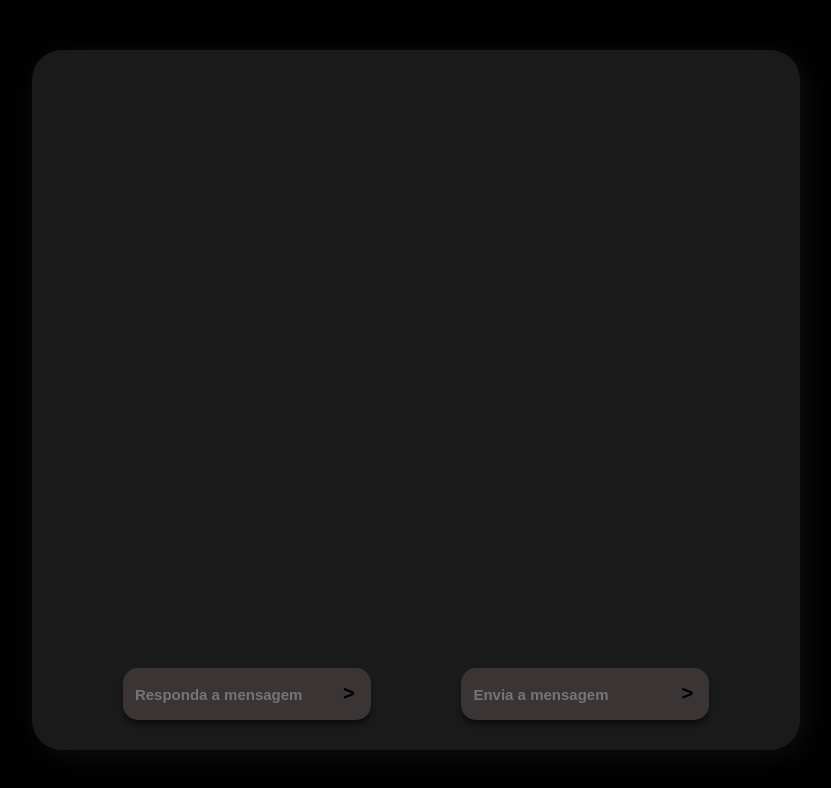
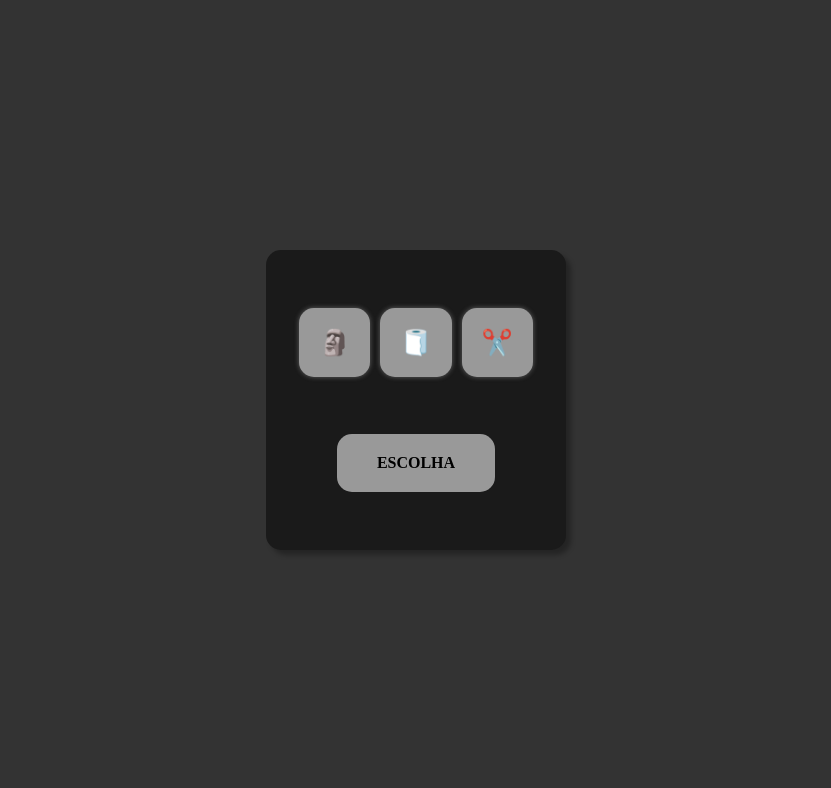
Before and after one commit to GUGOFO/Estudos-React, a React (Vite) app: page / in a window 1280 px wide. Shown: the top 788 px of the page, without its empty margins (224-1055 px from the left). Built offline with nearby package versions, Linux system fonts and the light colour scheme.

Commit message:
Pedra Papel Tesoura

```diff
--- a/src/App.jsx
+++ b/src/App.jsx
@@ -1,9 +1,9 @@
-import WatsapClone from "./jsx/_Projetos/WatsapClone/WatsapClone";
+import PedraPapelTesoura from "./jsx/_Projetos/PedraPapelTesoura/PedraPapelTesoura";
 
 function App(){
 
     return(
-        <WatsapClone/>
+        <PedraPapelTesoura/>
     );
 }
 
--- /dev/null
+++ b/src/jsx/_Projetos/PedraPapelTesoura/PedraPapelTesoura.jsx
@@ -0,0 +1,52 @@
+import React, {useState} from "react";
+import Styles from "./PedraPapelTesoura.module.css"
+
+function PedraPapelTesoura(){
+
+    const escolhasPossiveis = ["PEDRA", "PAPEL", "TESOURA"]
+    const [resultado, setResultado] = useState({text: "ESCOLHA", id: ""});
+
+    function jogada(escolhaPlayer){
+
+        const escolhaBot = escolhasPossiveis[Math.floor((Math.random() * 3))];
+
+        if(escolhaBot === escolhaPlayer){
+            setResultado({text: "EMPATEEEE", id: "empate"})
+            return;
+        }
+
+        switch(true){
+            case escolhaPlayer === escolhasPossiveis[0]:
+                escolhaBot === escolhasPossiveis[1] ? setResultado({text: "PERDEUUU", id: "perdeu"}) :
+                                                      setResultado({text: "GANHOUUU", id: "ganhou"});
+                break;
+            case escolhaPlayer === escolhasPossiveis[1]:
+                escolhaBot === escolhasPossiveis[0] ? setResultado({text: "GANHOUUU", id: "ganhou"}):
+                                                      setResultado({text: "PERDEUUU", id: "perdeu"});
+                break;
+            default:
+                escolhaBot === escolhasPossiveis[0] ? setResultado({text: "PERDEUUU", id: "perdeu"}):
+                                                      setResultado({text: "GANHOUUU", id: "ganhou"});
+                break;
+        }
+    }
+
+    return(
+        <div id={Styles["jogo-completo"]}>
+
+            <div id={Styles["div-escolhas"]}>
+                <button id={Styles["pedra"]} onClick={() => jogada(escolhasPossiveis[0])}>🗿</button>
+                <button id={Styles["papel"]} onClick={() => jogada(escolhasPossiveis[1])}>🧻</button>
+                <button id={Styles["tesoura"]} onClick={() => jogada(escolhasPossiveis[2])}>✂️</button>
+            </div>
+
+            <div id={Styles["div-resultado"]}>
+                <div id={Styles[resultado.id]}>{resultado.text}</div>
+            </div>
+
+        </div>
+    );
+
+}
+
+export default PedraPapelTesoura;
--- /dev/null
+++ b/src/jsx/_Projetos/PedraPapelTesoura/PedraPapelTesoura.module.css
@@ -0,0 +1,49 @@
+body{
+    height: 100vh;
+    background-color: hsl(0, 0%, 20%);
+    margin: 0;
+}
+
+#jogo-completo{
+    display: flex;
+    justify-content: space-evenly;
+    align-items: center;
+    flex-direction: column;
+
+    height: 300px;
+    width: 300px;
+    background-color: hsl(0, 0%,10%);
+    box-shadow: 5px 5px 5px hsl(0, 0%, 0%, 0.3);
+    border-radius: 15px;
+}
+
+#div-escolhas{
+    display: flex;
+    gap: 10px;
+}
+
+button{
+    padding: 20px;
+    background-color: hsl(0, 0%, 60%);
+    box-shadow: 0px 0px 5px hsl(0, 0%, 80%, 0.4);
+    font-weight: bold;
+    font-size: 25px;
+    border-radius: 15px;
+    border: none;
+    cursor: pointer;
+}
+
+button:hover{
+    background-color: hsl(0, 0%, 50%);
+}
+
+button:active{
+    background-color: hsl(0, 0%, 40%);
+}
+
+#div-resultado{
+    background-color: hsl(0, 0%, 60%);
+    padding: 20px 40px;
+    border-radius: 15px;
+    font-weight: bold;
+}
```
